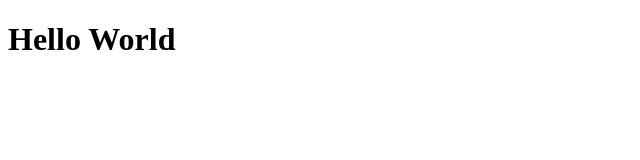
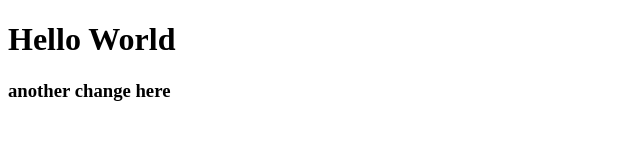
Before and after one commit to ishagadkari/test.github.io, a plain HTML site: page index.html in a window 1280 px wide. Shown: the whole page, without its empty margins (0-640 px from the left). Drawn offline with Linux system fonts and the light colour scheme.

Commit message:
commiting first time into the branch

```diff
--- a/index.html
+++ b/index.html
@@ -6,5 +6,6 @@
   </head>
   <body>
     <h1>Hello World</h1>
+    <h3>another change here</h3>
   </body>
 </html>
```
